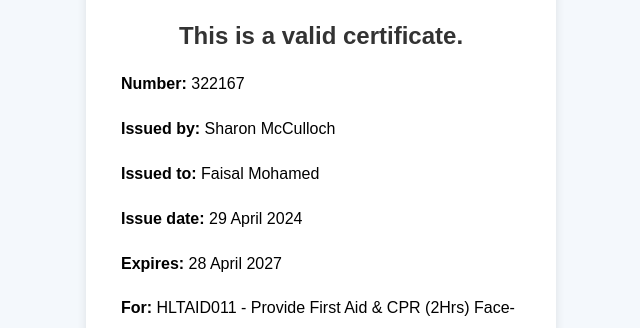
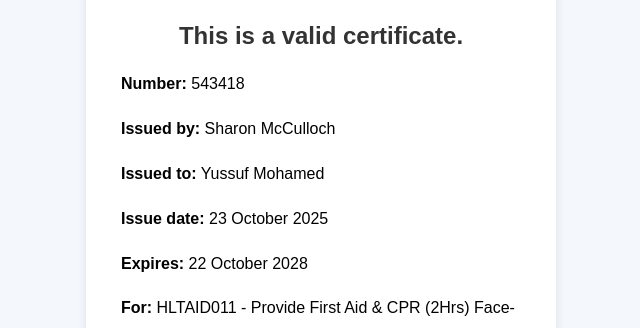
Before and after one commit to vAsc0-cyber/verify, a plain HTML site: page index.html in a window 1280 px wide. Shown: the part 200-528 px from the top of the page, without its empty margins (319-959 px from the left). Drawn offline with Linux system fonts and the light colour scheme.

Commit message:
Update index.html

```diff
--- a/index.html
+++ b/index.html
@@ -52,11 +52,11 @@
     <div class="checkmark">✔</div>
     <h2>This is a valid certificate.</h2>
     <div class="info">
-      <p><strong>Number:</strong> 322167</p>
+      <p><strong>Number:</strong> 543418</p>
       <p><strong>Issued by:</strong> Sharon McCulloch</p>
-      <p><strong>Issued to:</strong> Faisal Mohamed</p>
-      <p><strong>Issue date:</strong> 29 April 2024</p>
-      <p><strong>Expires:</strong> 28 April 2027</p>
+      <p><strong>Issued to:</strong> Yussuf Mohamed</p>
+      <p><strong>Issue date:</strong> 23 October 2025</p>
+      <p><strong>Expires:</strong> 22 October 2028</p>
       <p><strong>For:</strong> HLTAID011 - Provide First Aid & CPR (2Hrs) Face-to-Face Assessment + e-Learning</p>
     </div>
     <a href="#" class="download-btn">Download Full Certificate</a>
```
